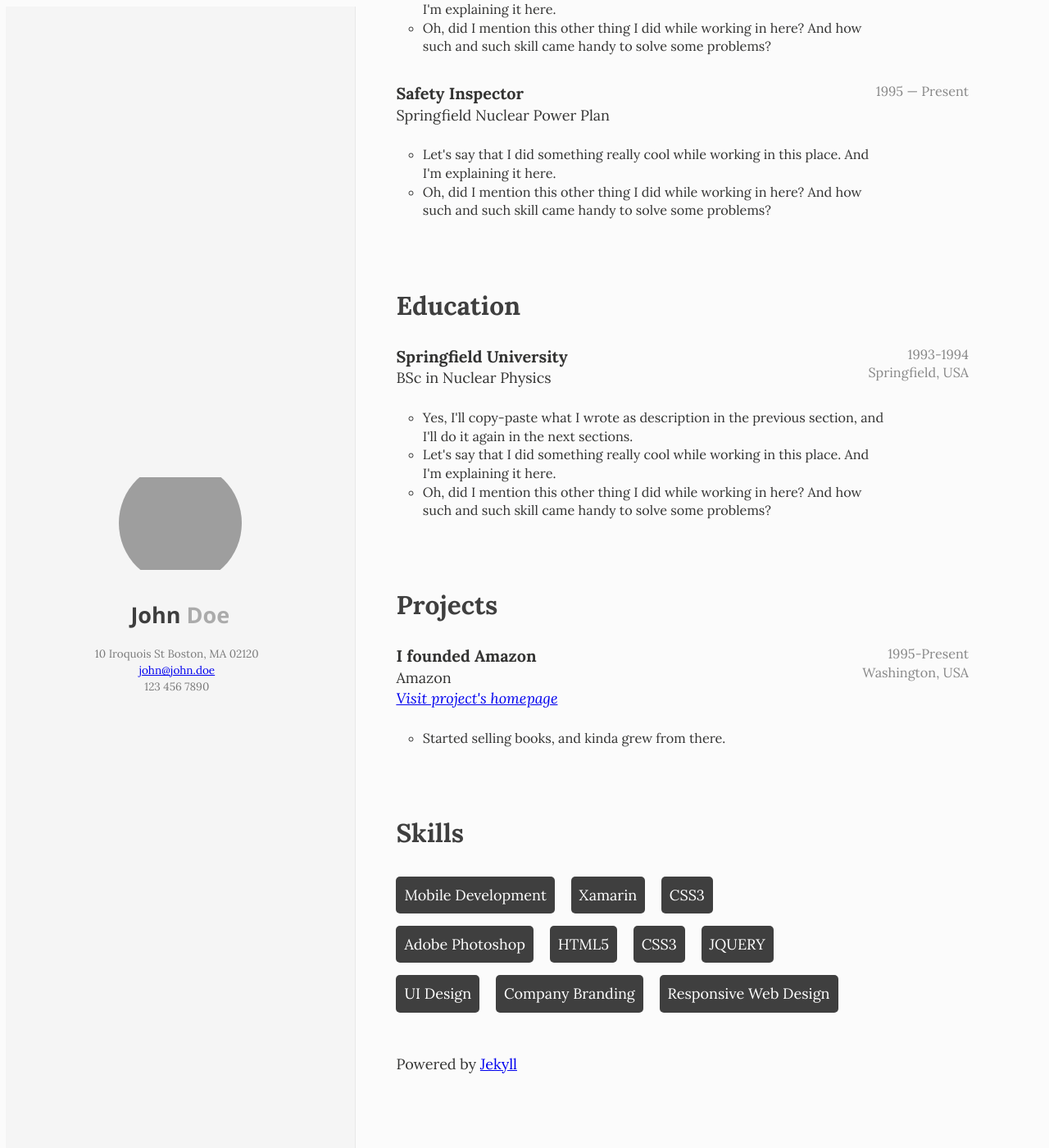
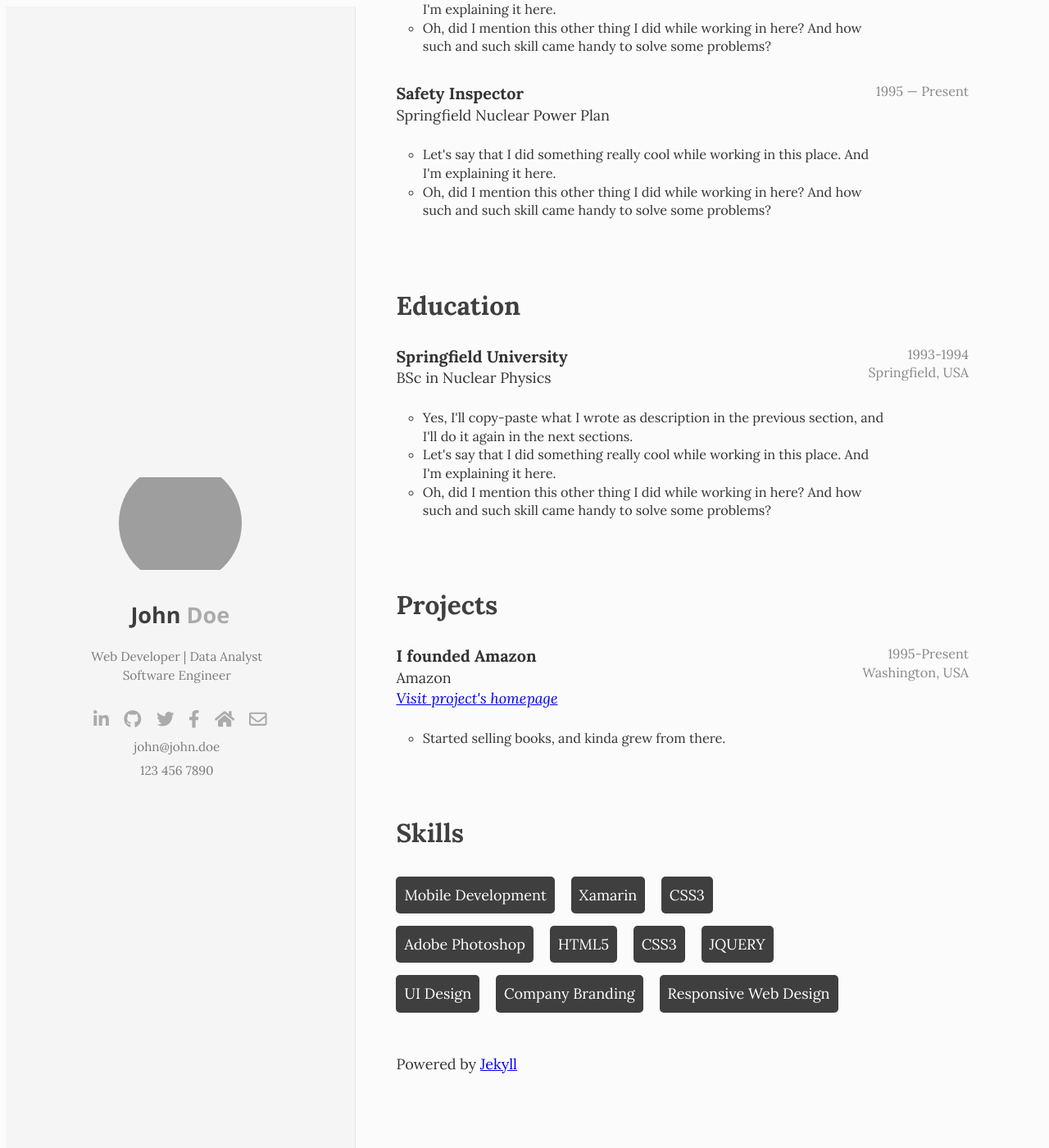
Before and after one commit to davidomarf/jekyll-minimal-cv, a Jekyll site: the page built from index.md, in a window 1280 px wide and 1400 px high, scrolled down 282 px. Shown: the whole window at 82% size. Built offline with Jekyll 4.4.1, drawn with Linux system fonts in a browser that asks for light colours; nearby versions of some CDN libraries; some web fonts are replaced; grey boxes are pictures that could not be loaded.

Commit message:
Update author information sidebar
- Add social icons
- Remove text-decoration from hyperlinks
- Change address to positions field

```diff
--- a/_includes/fixed-name.html
+++ b/_includes/fixed-name.html
@@ -4,9 +4,12 @@
         <div class="name-text">
 
             <h1>{{ author.name }} <em> {{ author.surname }}</em></h1>
-            <p>10 Iroquois St Boston, MA 02120</p>
-            <p><a href="mailto:{{author.email}}">{{ author.email }} </a></p>
-            <p>{{ author.number }}</p>
+            <p> {{ author.positions }} </p>
+
+            {% include social.html %}
+            <p><a href="mailto:{{author.email}}" target="_blank">{{ author.email }} </a></p>
+            <p> {{ author.number }} </p>
+
 
         </div>
     </div>
--- /dev/null
+++ b/_includes/social.html
@@ -0,0 +1,35 @@
+{% assign social =  site.data.author.social %}
+
+<div class="social-section">
+    {% if social.linkedin %}
+    <div class="social-button">
+        <a target = "_blank" href="https://www.linkedin.com/in/{{ social.linkedin }}"><i class="fab fa-linkedin-in"></i> </a>
+    </div>
+    {% endif %}
+
+    {% if social.github %}
+    <div class="social-button">
+        <a target = "_blank" href="https://www.github.com/{{ social.github }}"><i class="fab fa-github"></i> </a>
+    </div>
+    {% endif %}
+    {% if social.twitter %}
+    <div class="social-button">
+        <a target = "_blank" href="https://www.twitter.com/{{ social.twitter }}"><i class="fab fa-twitter"></i> </a>
+    </div>
+    {% endif %}
+    {% if social.facebook %}
+    <div class="social-button">
+        <a target = "_blank" href="https://www.facebook.com/{{ social.facebook }}"><i class="fab fa-facebook-f"></i></a>
+    </div>
+    {% endif %}
+    {% if social.website %}
+    <div class="social-button">
+        <a target = "_blank" href="{{ social.website }}"><i class="fas fa-home"></i></a>
+    </div>
+    {% endif %}
+    {% if social.email %}
+    <div class="social-button">
+        <a target="_blank" href="mailto:{{ social.email }}"><i class="far fa-envelope"></i></a>
+    </div>
+    {% endif %}
+</div>
--- a/_sass/simple-resume.scss
+++ b/_sass/simple-resume.scss
@@ -76,35 +76,40 @@ background-position:0px;
     width:150px;
 }
 
-.name-hero h1
+.name-hero
 {
+  h1 {
     font-family:Open Sans, sans-serif;
     font-size:1.5em;
     text-align:center;
-}
 
-.name-hero h1 em
-{
+    em {
       color:rgba(0,0,0,.3);
       font-style:normal;
       font-weight:700;
     }
-
-.name-hero p
-{
+  }
+  p {
       color:rgba(0,0,0,.5);
-    font-size:.75em;
+      font-size:.85em;
+      padding: .21em 0;
       line-height:1.5;
       margin:0 8px 0 0;
       text-align:center;
+      a{
+        text-decoration: none;
+        color: rgba(0,0,0,.5);
+        &:hover{
+          color:#333332;
+        }
+      }
   }
 
-.name-hero .name-text
-{
+  .name-text {
     margin:0 auto;
     width:85%;
   }
-
+}
 
 .inner {
   margin:0 auto;
@@ -157,6 +162,26 @@ background-position:0px;
   &-link{
     font-style:italic;
     color: #888888;
+  }
+}
+
+.social{
+  &-section{
+    display: flex;
+    align-items: center;
+    justify-content: center;
+    margin-top: 1em;
+    a{
+      color: #ABABAB;
+      font-size: 1.2em;
+      text-decoration: none;
+      &:hover{
+        color:#333332;
+      }
+    }
+  }
+  &-button{
+    padding: .5em;
   }
 }
 
```
Also changed, not shown: _data/author.yml (+11 -0 lines). Lines whose indentation alone changed are shown as unchanged.
